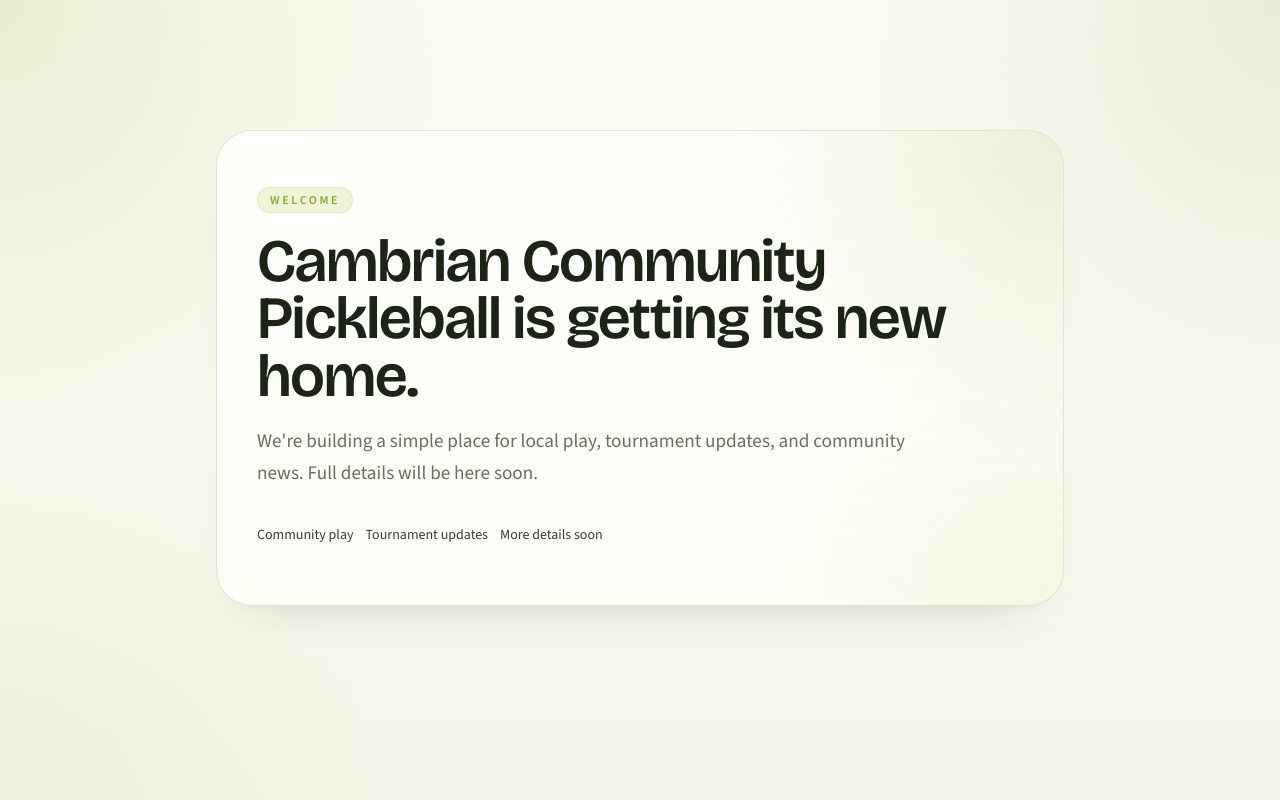
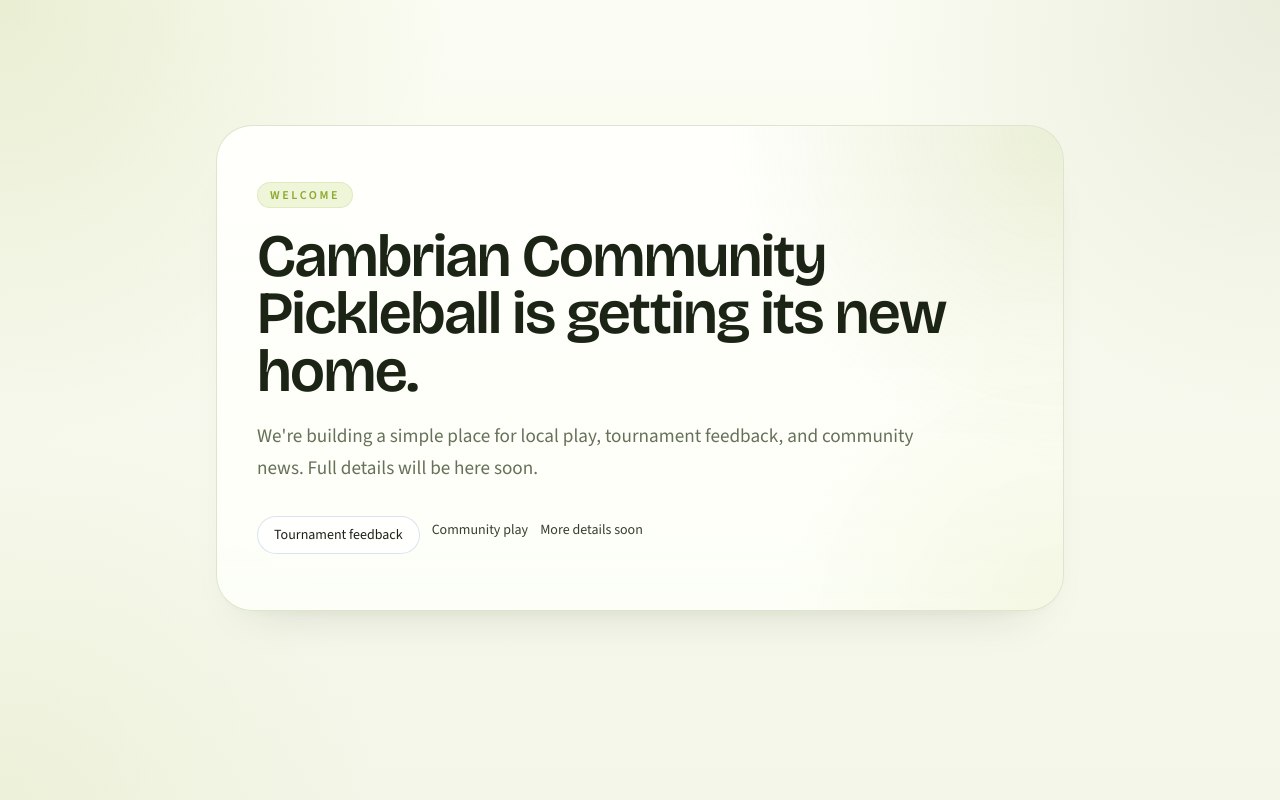
Before and after one commit to sombandy/cambrian-pickleball, a Next.js app: page / in a window 1280 px wide. Built offline with nearby package versions, Linux system fonts and the light colour scheme; no server answers.

Commit message:
Add tournament feedback homepage link

```diff
--- a/app/layout.tsx
+++ b/app/layout.tsx
@@ -21,7 +21,7 @@ export const metadata: Metadata = {
     template: "%s | Cambrian Community Pickleball",
   },
   description:
-    "A simple home for Cambrian Community Pickleball, with local play, tournament updates, and community news.",
+    "A simple home for Cambrian Community Pickleball, with local play, tournament feedback, and community news.",
 };
 
 export default function RootLayout({
--- a/app/page.tsx
+++ b/app/page.tsx
@@ -1,4 +1,12 @@
-const focusAreas = ["Community play", "Tournament updates", "More details soon"];
+import Link from "next/link";
+
+import { TOURNAMENT_FEEDBACK_PATH } from "@/lib/constants";
+
+const focusAreas = [
+  { label: "Tournament feedback", href: TOURNAMENT_FEEDBACK_PATH },
+  { label: "Community play" },
+  { label: "More details soon" },
+];
 
 export default function HomePage() {
   return (
@@ -15,18 +23,28 @@ export default function HomePage() {
             Cambrian Community Pickleball is getting its new home.
           </h1>
           <p className="mt-4 max-w-[30ch] text-[1.02rem] leading-7 text-muted sm:mt-5 sm:max-w-2xl sm:text-[1.2rem] sm:leading-8">
-            We&apos;re building a simple place for local play, tournament updates, and
+            We&apos;re building a simple place for local play, tournament feedback, and
             community news. Full details will be here soon.
           </p>
 
           <div className="mt-6 flex flex-col items-start gap-2.5 sm:mt-8 sm:flex-row sm:flex-wrap sm:gap-3">
             {focusAreas.map((item) => (
-              <span
-                key={item}
-                className="px-0 py-1 text-[0.9rem] font-medium leading-5 text-ink/88 sm:text-sm"
-              >
-                {item}
-              </span>
+              item.href ? (
+                <Link
+                  key={item.label}
+                  href={item.href}
+                  className="soft-button rounded-full px-4 py-2 text-[0.9rem] font-medium leading-5 text-ink sm:text-sm"
+                >
+                  {item.label}
+                </Link>
+              ) : (
+                <span
+                  key={item.label}
+                  className="px-0 py-1 text-[0.9rem] font-medium leading-5 text-ink/88 sm:text-sm"
+                >
+                  {item.label}
+                </span>
+              )
             ))}
           </div>
         </div>
```
